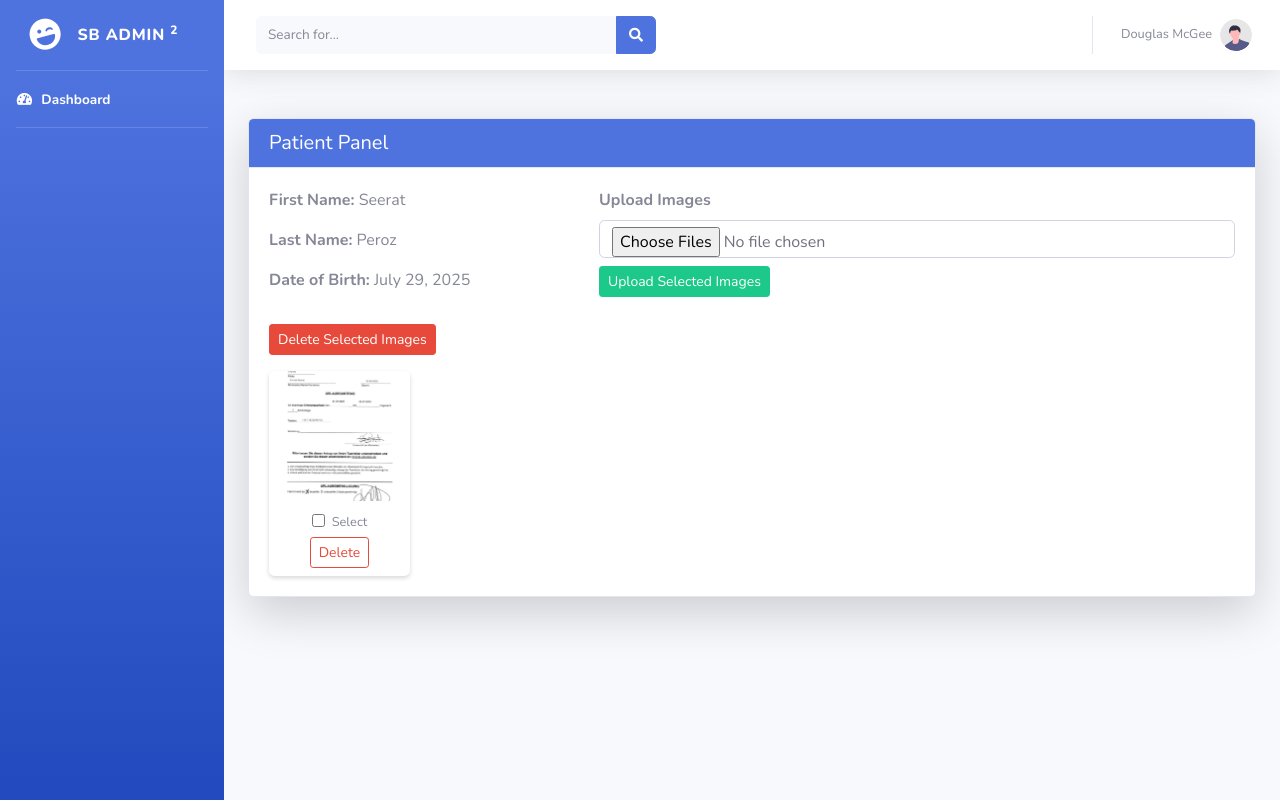
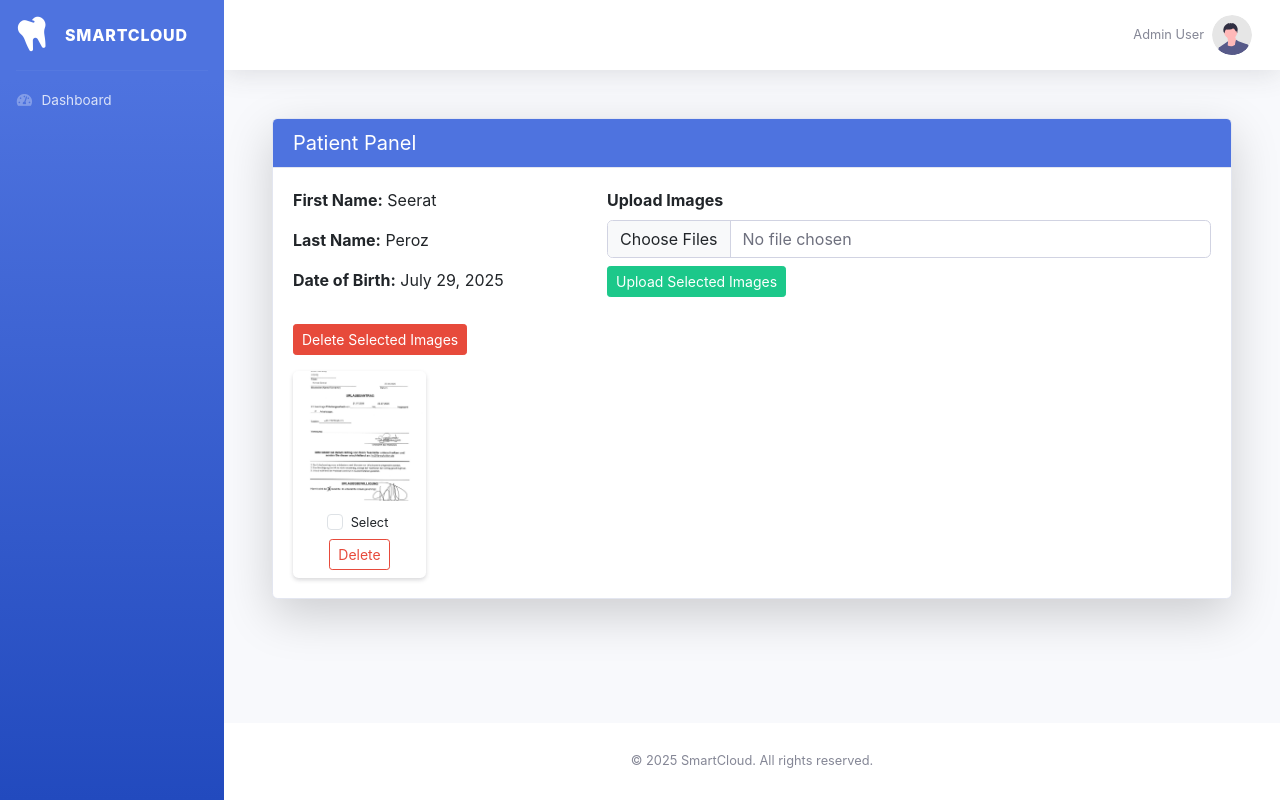
Before and after one commit to SeeratPeroz/SmartCloud, a Django app: page /patient/1/ in a window 1280 px wide. Run offline with Django 5.2, Linux system fonts and the light colour scheme; a user stored in the database is signed in; data comes from the database, SQL or seed files in the repository; both versions use the stored data as it was after the commit; some libraries are stand-ins or nearby versions.

Commit message:
Trigger redeploy to correct path

```diff
--- a/SmartCloud/settings.py
+++ b/SmartCloud/settings.py
@@ -26,7 +26,8 @@
 # SECURITY WARNING: don't run with debug turned on in production!
 DEBUG = True
 
-ALLOWED_HOSTS = []
+ALLOWED_HOSTS = ["217.160.76.216", "localhost",'127.0.0.1' ]
+#STATIC_ROOT = BASE_DIR / 'static/'
 
 
 # Application definition
@@ -120,7 +121,7 @@
 MEDIA_ROOT = os.path.join(BASE_DIR, 'media')
 
 STATIC_URL = '/static/'
-STATICFILES_DIRS = [os.path.join(BASE_DIR, 'static')]
+STATICFILES_DIRS = [os.path.join(BASE_DIR, 'SmartCloud/static')]
 
 
 # Default primary key field type
--- /dev/null
+++ b/SmartCloud/templates/base.html
@@ -0,0 +1,70 @@
+{% load static %}
+<!DOCTYPE html>
+<html lang="en">
+<head>
+  <meta charset="UTF-8" />
+  <meta name="viewport" content="width=device-width, initial-scale=1" />
+  <title>{% block title %}SmartCloud{% endblock %}</title>
+
+  <!-- Bootstrap CSS -->
+  <link href="{% static 'vendor/bootstrap/css/bootstrap.min.css' %}" rel="stylesheet" />
+  <!-- FontAwesome -->
+  <link href="{% static 'vendor/fontawesome-free/css/all.min.css' %}" rel="stylesheet" />
+  <!-- Custom styles -->
+  <link href="{% static 'css/sb-admin-2.min.css' %}" rel="stylesheet" />
+
+  {% block extra_head %}{% endblock %}
+</head>
+<body id="page-top">
+
+  <!-- Page Wrapper -->
+  <div id="wrapper">
+
+    <!-- Sidebar -->
+    {% include 'partials/sidebar.html' %}
+
+    <!-- Content Wrapper -->
+    <div id="content-wrapper" class="d-flex flex-column">
+
+      <!-- Main Content -->
+      <div id="content">
+
+        <!-- Topbar -->
+        {% include 'partials/topbar.html' %}
+
+        <!-- Page Content -->
+        <div class="container-fluid">
+          {% block content %}{% endblock %}
+        </div>
+
+      </div>
+      <!-- End of Main Content -->
+
+      <!-- Footer -->
+      {% include 'partials/footer.html' %}
+
+    </div>
+    <!-- End of Content Wrapper -->
+
+  </div>
+  <!-- End of Page Wrapper -->
+
+  <!-- Scroll to Top Button-->
+  <a class="scroll-to-top rounded" href="#page-top">
+    <i class="fas fa-angle-up"></i>
+  </a>
+
+  <!-- Bootstrap core JavaScript-->
+  <script src="{% static 'vendor/jquery/jquery.min.js' %}"></script>
+  <script src="{% static 'vendor/bootstrap/js/bootstrap.bundle.min.js' %}"></script>
+
+  <!-- Core plugin JavaScript-->
+  <script src="{% static 'vendor/jquery-easing/jquery.easing.min.js' %}"></script>
+
+  <!-- Custom scripts for all pages-->
+  <script src="{% static 'js/sb-admin-2.min.js' %}"></script>
+
+  {% block extra_scripts %}{% endblock %}
+
+</body>
+</html>
--- a/SmartCloud/templates/header.html
+++ b/SmartCloud/templates/header.html
@@ -1,61 +1,61 @@
 {% load static %}
-
 <!DOCTYPE html>
 <html lang="en">
+<head>
+  <meta charset="UTF-8" />
+  <meta name="viewport" content="width=device-width, initial-scale=1" />
+  <title>{% block title %}SmartCloud{% endblock %}</title>
 
-<head>
+  <!-- Bootstrap CSS -->
+  <link href="{% static 'vendor/bootstrap/css/bootstrap.min.css' %}" rel="stylesheet" />
+  <!-- FontAwesome -->
+  <link href="{% static 'vendor/fontawesome-free/css/all.min.css' %}" rel="stylesheet" />
+  <!-- Custom styles -->
+  <link href="{% static 'css/sb-admin-2.min.css' %}" rel="stylesheet" />
 
-    <meta charset="utf-8">
-    <meta http-equiv="X-UA-Compatible" content="IE=edge">
-    <meta name="viewport" content="width=device-width, initial-scale=1, shrink-to-fit=no">
-    <meta name="description" content="">
-    <meta name="author" content="">
+  <style>
+    /* Zoom styles scoped inside #patient-image-page only */
+    #patient-image-page #zoomPanel {
+      position: fixed;
+      top: 0;
+      left: 0;
+      width: 100%;
+      height: 100%;
+      background-color: rgba(15, 15, 15, 0.9);
+      display: none;
+      justify-content: center;
+      align-items: center;
+      z-index: 1050;
+    }
 
-    <title>SB Admin 2 - Dashboard</title>
+    #patient-image-page #zoomImage {
+      max-width: 90%;
+      max-height: 90%;
+      transition: transform 0.2s ease;
+      cursor: zoom-out;
+      user-select: none;
+    }
 
-    <!-- Custom fonts for this template-->
-    <link href="{% static 'vendor/fontawesome-free/css/all.min.css' %}" rel="stylesheet" type="text/css">
-    <link
-        href="https://fonts.googleapis.com/css?family=Nunito:200,200i,300,300i,400,400i,600,600i,700,700i,800,800i,900,900i"
-        rel="stylesheet">
+    #patient-image-page .card-img-top {
+      height: 130px;
+      object-fit: cover;
+      border-radius: 5px;
+    }
 
-    <!-- Custom styles for this template-->
-    <link href="{% static 'css/sb-admin-2.min.css' %}" rel="stylesheet">
+    #patient-image-page .upload-section label {
+      font-weight: bold;
+    }
+  </style>
 
+  {% block extra_head %}{% endblock %}
 </head>
-
 <body id="page-top">
 
   <!-- Page Wrapper -->
   <div id="wrapper">
 
     <!-- Sidebar -->
-        <ul class="navbar-nav bg-gradient-primary sidebar sidebar-dark accordion" id="accordionSidebar">
-
-            <!-- Sidebar - Brand -->
-            <a class="sidebar-brand d-flex align-items-center justify-content-center" href="{% url 'index' %}">
-                <div class="sidebar-brand-icon rotate-n-15">
-                    <i class="fas fa-laugh-wink"></i>
-                </div>
-                <div class="sidebar-brand-text mx-3">SB Admin <sup>2</sup></div>
-            </a>
-
-            <!-- Divider -->
-            <hr class="sidebar-divider my-0">
-
-            <!-- Nav Item - Dashboard -->
-            <li class="nav-item active">
-                <a class="nav-link" href="{% url 'index' %}">
-                    <i class="fas fa-fw fa-tachometer-alt"></i>
-                    <span>Dashboard</span></a>
-            </li>
-
-            <!-- Divider -->
-            <hr class="sidebar-divider">
-
-
-        </ul>
-        <!-- End of Sidebar -->
+    <!-- Put your sidebar code here or leave empty -->
 
     <!-- Content Wrapper -->
     <div id="content-wrapper" class="d-flex flex-column">
@@ -65,64 +65,20 @@
 
         <!-- Topbar -->
         <nav class="navbar navbar-expand navbar-light bg-white topbar mb-4 static-top shadow">
-
           <!-- Sidebar Toggle (Topbar) -->
           <button id="sidebarToggleTop" class="btn btn-link d-md-none rounded-circle mr-3">
             <i class="fa fa-bars"></i>
           </button>
 
-                    <!-- Topbar Search -->
-                    <form
-                        class="d-none d-sm-inline-block form-inline mr-auto ml-md-3 my-2 my-md-0 mw-100 navbar-search">
-                        <div class="input-group">
-                            <input type="text" class="form-control bg-light border-0 small" placeholder="Search for..."
-                                aria-label="Search" aria-describedby="basic-addon2">
-                            <div class="input-group-append">
-                                <button class="btn btn-primary" type="button">
-                                    <i class="fas fa-search fa-sm"></i>
-                                </button>
-                            </div>
-                        </div>
-                    </form>
-
           <!-- Topbar Navbar -->
           <ul class="navbar-nav ml-auto">
-
-                        <!-- Nav Item - Search Dropdown (Visible Only XS) -->
-                        <li class="nav-item dropdown no-arrow d-sm-none">
-                            <a class="nav-link dropdown-toggle" href="#" id="searchDropdown" role="button"
-                                data-toggle="dropdown" aria-haspopup="true" aria-expanded="false">
-                                <i class="fas fa-search fa-fw"></i>
-                            </a>
-                            <!-- Dropdown - Messages -->
-                            <div class="dropdown-menu dropdown-menu-right p-3 shadow animated--grow-in"
-                                aria-labelledby="searchDropdown">
-                                <form class="form-inline mr-auto w-100 navbar-search">
-                                    <div class="input-group">
-                                        <input type="text" class="form-control bg-light border-0 small"
-                                            placeholder="Search for..." aria-label="Search"
-                                            aria-describedby="basic-addon2">
-                                        <div class="input-group-append">
-                                            <button class="btn btn-primary" type="button">
-                                                <i class="fas fa-search fa-sm"></i>
-                                            </button>
-                                        </div>
-                                    </div>
-                                </form>
-                            </div>
-                        </li>
-
-
-
-                        <div class="topbar-divider d-none d-sm-block"></div>
 
             <!-- Nav Item - User Information -->
             <li class="nav-item dropdown no-arrow">
               <a class="nav-link dropdown-toggle" href="#" id="userDropdown" role="button"
                 data-toggle="dropdown" aria-haspopup="true" aria-expanded="false">
-                                <span class="mr-2 d-none d-lg-inline text-gray-600 small">Douglas McGee</span>
-                                <img class="img-profile rounded-circle"
-                                    src="{% static 'img/undraw_profile.svg' %}">
+                <span class="mr-2 d-none d-lg-inline text-gray-600 small">Admin User</span>
+                <img class="img-profile rounded-circle" src="{% static 'img/undraw_profile.svg' %}" style="width:40px; height:40px;">
               </a>
               <!-- Dropdown - User Information -->
               <div class="dropdown-menu dropdown-menu-right shadow animated--grow-in"
@@ -131,6 +87,14 @@
                   <i class="fas fa-user fa-sm fa-fw mr-2 text-gray-400"></i>
                   Profile
                 </a>
+                <a class="dropdown-item" href="#">
+                  <i class="fas fa-cogs fa-sm fa-fw mr-2 text-gray-400"></i>
+                  Settings
+                </a>
+                <a class="dropdown-item" href="#">
+                  <i class="fas fa-list fa-sm fa-fw mr-2 text-gray-400"></i>
+                  Activity Log
+                </a>
                 <div class="dropdown-divider"></div>
                 <a class="dropdown-item" href="{% url 'logout' %}" data-toggle="modal" data-target="#logoutModal">
                   <i class="fas fa-sign-out-alt fa-sm fa-fw mr-2 text-gray-400"></i>
@@ -138,8 +102,8 @@
                 </a>
               </div>
             </li>
-
           </ul>
-
         </nav>
         <!-- End of Topbar -->
+
+        {% block content %}{% endblock %}
--- /dev/null
+++ b/SmartCloud/templates/partials/footer.html
@@ -0,0 +1,11 @@
+{% load static %}
+
+
+
+<footer class="sticky-footer bg-white">
+  <div class="container my-auto">
+    <div class="copyright text-center my-auto">
+      <span>© 2025 SmartCloud. All rights reserved.</span>
+    </div>
+  </div>
+</footer>
--- /dev/null
+++ b/SmartCloud/templates/partials/sidebar.html
@@ -0,0 +1,25 @@
+{% load static %}
+
+
+<ul class="navbar-nav bg-gradient-primary sidebar sidebar-dark accordion" id="accordionSidebar">
+  <!-- Sidebar - Brand -->
+  <a class="sidebar-brand d-flex align-items-center justify-content-center" href="{% url 'index' %}">
+    <div class="sidebar-brand-icon rotate-n-15">
+      <i class="fas fa-tooth"></i>
+    </div>
+    <div class="sidebar-brand-text mx-3">SmartCloud</div>
+  </a>
+
+  <!-- Divider -->
+  <hr class="sidebar-divider my-0" />
+
+  <!-- Nav Item - Dashboard -->
+  <li class="nav-item">
+    <a class="nav-link" href="{% url 'index' %}">
+      <i class="fas fa-fw fa-tachometer-alt"></i>
+      <span>Dashboard</span>
+    </a>
+  </li>
+
+  <!-- Add more nav items here -->
+</ul>
--- /dev/null
+++ b/SmartCloud/templates/partials/topbar.html
@@ -0,0 +1,39 @@
+{% load static %}
+
+<nav class="navbar navbar-expand navbar-light bg-white topbar mb-4 static-top shadow">
+  <!-- Sidebar Toggle (Topbar) -->
+  <button id="sidebarToggleTop" class="btn btn-link d-md-none rounded-circle mr-3">
+    <i class="fa fa-bars"></i>
+  </button>
+
+  <!-- Topbar Navbar -->
+  <ul class="navbar-nav ml-auto">
+    <!-- User Info Dropdown -->
+    <li class="nav-item dropdown no-arrow">
+      <a class="nav-link dropdown-toggle" href="#" id="userDropdown" role="button"
+         data-toggle="dropdown" aria-haspopup="true" aria-expanded="false">
+        <span class="mr-2 d-none d-lg-inline text-gray-600 small">Admin User</span>
+        <img class="img-profile rounded-circle" src="{% static 'img/undraw_profile.svg' %}" style="width:40px; height:40px;" />
+      </a>
+      <div class="dropdown-menu dropdown-menu-right shadow animated--grow-in" aria-labelledby="userDropdown">
+        <a class="dropdown-item" href="#">
+          <i class="fas fa-user fa-sm fa-fw mr-2 text-gray-400"></i>
+          Profile
+        </a>
+        <a class="dropdown-item" href="#">
+          <i class="fas fa-cogs fa-sm fa-fw mr-2 text-gray-400"></i>
+          Settings
+        </a>
+        <a class="dropdown-item" href="#">
+          <i class="fas fa-list fa-sm fa-fw mr-2 text-gray-400"></i>
+          Activity Log
+        </a>
+        <div class="dropdown-divider"></div>
+          <a class="dropdown-item" href="{% url 'logout' %}">
+            <i class="fas fa-sign-out-alt fa-sm fa-fw mr-2 text-gray-400"></i>
+            Logout
+          </a>
+      </div>
+    </li>
+  </ul>
+</nav>
--- a/SmartCloud/templates/patientImage.html
+++ b/SmartCloud/templates/patientImage.html
@@ -1,38 +1,8 @@
-{% load static %}
-{% include 'header.html' %}
+{% extends 'base.html' %}
 
-<style>
-  #zoomPanel {
-    position: fixed;
-    top: 0;
-    left: 0;
-    width: 100%;
-    height: 100%;
-    background-color: rgba(15, 15, 15, 0.9);
-    display: none;
-    justify-content: center;
-    align-items: center;
-    z-index: 1050;
-  }
+{% block title %}Patient Images - SmartCloud{% endblock %}
 
-  #zoomImage {
-    max-width: 90%;
-    max-height: 90%;
-    transition: transform 0.2s ease;
-    cursor: zoom-out;
-  }
-
-  .card-img-top {
-    height: 130px;
-    object-fit: cover;
-    border-radius: 5px;
-  }
-
-  .upload-section label {
-    font-weight: bold;
-  }
-</style>
-
+{% block content %}
 <div class="container mt-5">
   <!-- Combined Box: Patient Info + Upload + Actions -->
   <div class="card shadow-lg mb-4">
@@ -119,65 +125,50 @@
   }
 
   function closeZoom(event) {
-    // Only close if clicking outside the image
     if (event.target.id === 'zoomPanel') {
       zoomPanel.style.display = "none";
       zoomImage.src = "";
     }
   }
 
-  // Zoom with mouse wheel
   zoomPanel.addEventListener('wheel', function (e) {
     e.preventDefault();
     const delta = e.deltaY || e.detail || e.wheelDelta;
     zoomLevel += delta > 0 ? -0.1 : 0.1;
-    zoomLevel = Math.max(1, Math.min(zoomLevel, 5)); // minimum zoom 1x
+    zoomLevel = Math.max(1, Math.min(zoomLevel, 5));
 
-    // Reset pan if zoom goes to 1 (original)
     if (zoomLevel === 1) {
       currentTranslateX = 0;
       currentTranslateY = 0;
-      zoomPanel.style.cursor = "grab";
-    } else {
-      zoomPanel.style.cursor = "move";
     }
 
     zoomImage.style.transform = `scale(${zoomLevel}) translate(${currentTranslateX}px, ${currentTranslateY}px)`;
   });
 
-  // Drag start
   zoomImage.addEventListener('mousedown', (e) => {
-    if (zoomLevel <= 1) return; // don't drag if not zoomed in
+    if (zoomLevel === 1) return;
     isDragging = true;
-    dragStartX = e.clientX - currentTranslateX;
-    dragStartY = e.clientY - currentTranslateY;
+    dragStartX = e.clientX;
+    dragStartY = e.clientY;
     zoomPanel.style.cursor = "grabbing";
   });
 
-  // Dragging
-  zoomImage.addEventListener('mousemove', (e) => {
-    if (!isDragging) return;
-    e.preventDefault();
-    currentTranslateX = e.clientX - dragStartX;
-    currentTranslateY = e.clientY - dragStartY;
-
-    zoomImage.style.transform = `scale(${zoomLevel}) translate(${currentTranslateX}px, ${currentTranslateY}px)`;
-  });
-
-  // Drag end
-  zoomImage.addEventListener('mouseup', () => {
-    isDragging = false;
-    zoomPanel.style.cursor = "move";
-  });
-
-  // If mouse leaves the image while dragging
-  zoomImage.addEventListener('mouseleave', () => {
+  window.addEventListener('mouseup', () => {
     if (isDragging) {
       isDragging = false;
-      zoomPanel.style.cursor = "move";
+      zoomPanel.style.cursor = "grab";
     }
   });
 
-  // Prevent dragging the image itself in browser default
-  zoomImage.ondragstart = () => false;
+  window.addEventListener('mousemove', (e) => {
+    if (!isDragging) return;
+    const dx = e.clientX - dragStartX;
+    const dy = e.clientY - dragStartY;
+    dragStartX = e.clientX;
+    dragStartY = e.clientY;
+    currentTranslateX += dx;
+    currentTranslateY += dy;
+    zoomImage.style.transform = `scale(${zoomLevel}) translate(${currentTranslateX}px, ${currentTranslateY}px)`;
+  });
 </script>
+{% endblock %}
```
Also changed, not shown: other parts of SmartCloud/templates/patientImage.html (+41 -5 lines), SmartCloud/templates/footer.html (+3 -20 lines), SmartCloud/templates/index.html (+10 -17 lines), SmartCloud/templates/patientImage copy.html (added, +60 -0 lines), db.sqlite3. Lines whose indentation alone changed are shown as unchanged.
